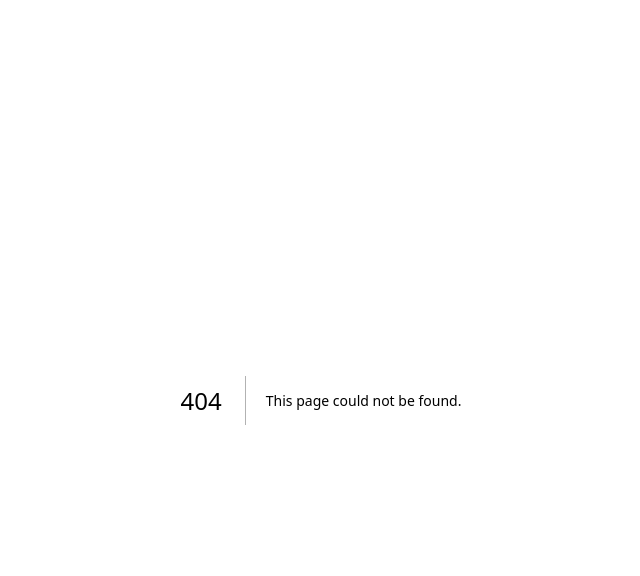
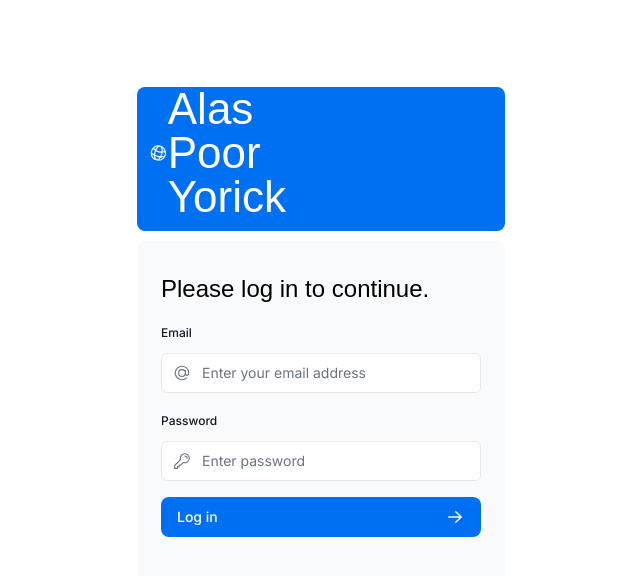
Before and after one commit to bi1eygr/LuigisMansion, a Next.js app in the folder LemonLime/nextjs-dashboard/: page /login in a window 1280 px wide. Before the commit this address had no page. Shown: the top 576 px of the page, without its empty margins (319-959 px from the left). Built offline with nearby package versions, Linux system fonts and the light colour scheme; a web font is replaced by a local one.

Commit message:
Functionality added, fingers crossed, Broly Sedated, Fusion rings on, Lets go, We win those!

```diff
--- a/LemonLime/nextjs-dashboard/app/lib/actions.ts
+++ b/LemonLime/nextjs-dashboard/app/lib/actions.ts
@@ -3,6 +3,8 @@
 import { sql } from '@vercel/postgres';
 import { revalidatePath } from 'next/cache';
 import { redirect } from 'next/navigation';
+import { signIn } from '@/auth';
+import { AuthError } from 'next-auth';
 
 
 
@@ -105,3 +107,21 @@
   return { message: 'Database Error: Fix Me or Perish, Fool.'};
   }
 }
+export async function authenticate(
+  prevState: string | undefined,
+  formData: FormData,
+) {
+  try {
+    await signIn('credentials', formData);
+  } catch (error) {
+    if (error instanceof AuthError) {
+      switch (error.type) {
+        case 'CredentialsSignin':
+          return 'Invalid credentials.';
+        default:
+          return 'Something went wrong.';
+      }
+    }
+    throw error;
+  }
+}
--- /dev/null
+++ b/LemonLime/nextjs-dashboard/app/login/page.tsx
@@ -0,0 +1,17 @@
+import AcmeLogo from '@/app/ui/acme-logo';
+import LoginForm from '@/app/ui/login-form';
+
+export default function LoginPage() {
+  return (
+    <main className="flex items-center justify-center md:h-screen">
+      <div className="relative mx-auto flex w-full max-w-[400px] flex-col space-y-2.5 p-4 md:-mt-32">
+        <div className="flex h-20 w-full items-end rounded-lg bg-blue-500 p-3 md:h-36">
+          <div className="w-32 text-white md:w-36">
+            <AcmeLogo />
+          </div>
+        </div>
+        <LoginForm />
+      </div>
+    </main>
+  );
+}
--- a/LemonLime/nextjs-dashboard/app/ui/dashboard/sidenav.tsx
+++ b/LemonLime/nextjs-dashboard/app/ui/dashboard/sidenav.tsx
@@ -2,6 +2,7 @@
 import NavLinks from '@/app/ui/dashboard/nav-links';
 import AcmeLogo from '@/app/ui/acme-logo';
 import { PowerIcon } from '@heroicons/react/24/outline';
+import { signOut } from '@/auth';
 
 export default function SideNav() {
   return (
@@ -17,7 +18,11 @@
       <div className="flex grow flex-row justify-between space-x-2 md:flex-col md:space-x-0 md:space-y-2">
         <NavLinks />
         <div className="hidden h-auto w-full grow rounded-md bg-gray-50 md:block"></div>
-        <form>
+        <form action={async () => {
+            'use server';
+            await signOut();
+          }}
+          >
           <button className="flex h-[48px] w-full grow items-center justify-center gap-2 rounded-md bg-gray-50 p-3 text-sm font-medium hover:bg-sky-100 hover:text-blue-600 md:flex-none md:justify-start md:p-2 md:px-3">
             <PowerIcon className="w-6" />
             <div className="hidden md:block">Sign Out</div>
--- a/LemonLime/nextjs-dashboard/app/ui/login-form.tsx
+++ b/LemonLime/nextjs-dashboard/app/ui/login-form.tsx
@@ -1,3 +1,5 @@
+'use client';
+
 import { lusitana } from '@/app/ui/fonts';
 import {
   AtSymbolIcon,
@@ -6,10 +8,17 @@
 } from '@heroicons/react/24/outline';
 import { ArrowRightIcon } from '@heroicons/react/20/solid';
 import { Button } from './button';
+import { useActionState } from 'react';
+import { authenticate } from '@/app/lib/actions';
 
 export default function LoginForm() {
+    const [errorMessage, formAction, isPending] = useActionState(
+    authenticate,
+    undefined,
+  );
+
   return (
-    <form className="space-y-3">
+    <form action={formAction} className="space-y-3">
       <div className="flex-1 rounded-lg bg-gray-50 px-6 pb-4 pt-8">
         <h1 className={`${lusitana.className} mb-3 text-2xl`}>
           Please log in to continue.
@@ -55,11 +64,20 @@
             </div>
           </div>
         </div>
-        <Button className="mt-4 w-full">
+         <Button className="mt-4 w-full" aria-disabled={isPending}>
           Log in <ArrowRightIcon className="ml-auto h-5 w-5 text-gray-50" />
         </Button>
-        <div className="flex h-8 items-end space-x-1">
-          {/* Add form errors here */}
+         <div
+          className="flex h-8 items-end space-x-1"
+          aria-live="polite"
+          aria-atomic="true"
+        >
+          {errorMessage && (
+            <>
+              <ExclamationCircleIcon className="h-5 w-5 text-red-500" />
+              <p className="text-sm text-red-500">{errorMessage}</p>
+            </>
+          )}
         </div>
       </div>
     </form>
```
